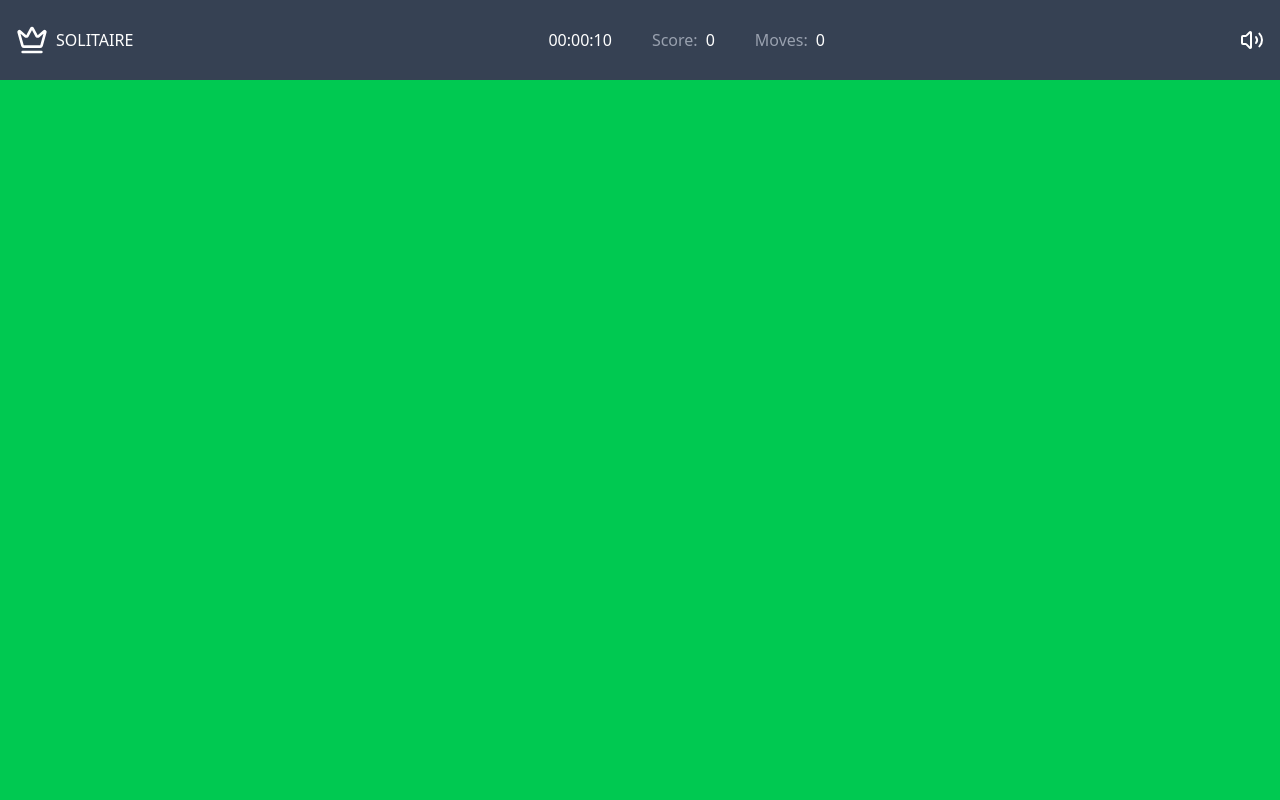
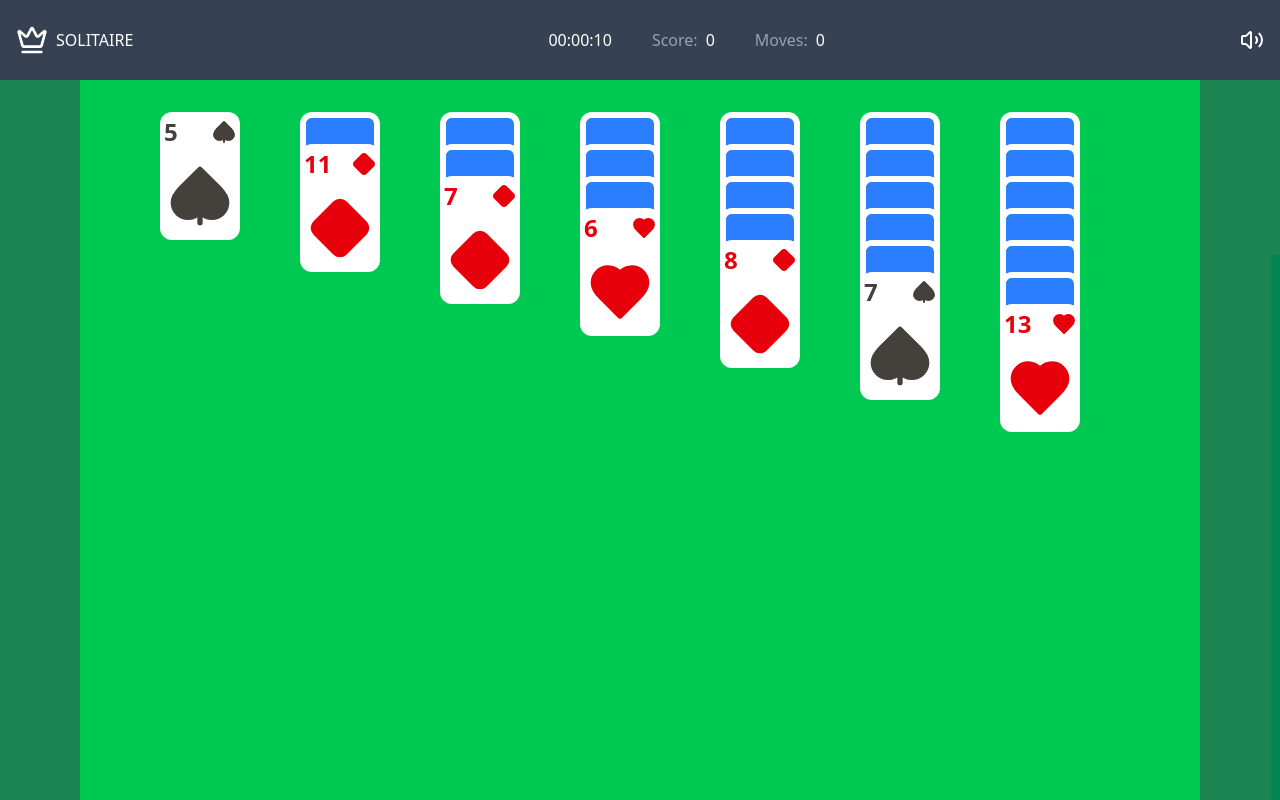
Before and after one commit to mrth2/web-game-hub, a React (Vite) app in the folder apps/solitaire/: page / in a window 1280 px wide. Built offline with nearby package versions, Linux system fonts and the light colour scheme.

Commit message:
initial tableu board with random cards

```diff
--- a/apps/solitaire/src/app/app.tsx
+++ b/apps/solitaire/src/app/app.tsx
@@ -1,12 +1,19 @@
-import Header from "../features/header/components/header"
+import Header from "../features/header/components/Header"
+import TableuBoard from "../features/tableau/components/TableuBoard"
 
 function App() {
   return (
-    <>
-      <div className="bg-green-500 h-screen w-screen text-white">
-        <Header />
+    <div className="bg-green-500 h-screen w-screen text-white flex flex-col">
+      <Header />
+
+      <div className="flex justify-between flex-1">
+        <div className="w-20 bg-gray-700/50"></div>
+        <div className="flex-1">
+          <TableuBoard />
+        </div>
+        <div className="w-20 bg-gray-700/50"></div>
       </div>
-    </>
+    </div>
   )
 }
 
--- /dev/null
+++ b/apps/solitaire/src/components/Card.tsx
@@ -0,0 +1,43 @@
+import React from "react";
+import type { Card } from "../types/card";
+import CardIcon from "./CardIcon";
+
+type CardProps = {
+  card: Card;
+  flipped?: boolean;
+}
+const Card: React.FC<CardProps> = ({ card, flipped }) => {
+  const isFlipped = flipped ?? false;
+  if (isFlipped) {
+    let even = false;
+    const grids = Array(64).fill(null).map((_, i) => {
+      let background = even ? 'var(--color-blue-400)' : 'var(--color-blue-500)';
+      even = !even;
+      if (i % 8 === 7) even = !even; // flip even on row end
+      return (
+        <div key={i} style={{ background }} />
+      );
+    });
+
+    return (
+      <div className="card bg-blue-500 border-6 border-white h-32 w-20 rounded-xl overflow-hidden">
+        <div className="grid grid-cols-8 grid-rows-8 h-full w-full">
+          {grids}
+        </div>
+      </div>
+    );
+  }
+  return (
+    <div className={`card rounded-xl bg-white h-32 w-20 p-1 flex flex-col justify-between` + (card.type === 'hearts' || card.type === 'diamonds' ? ' text-red-600' : ' text-stone-700')}>
+      <div className="flex justify-between items-center">
+        <span className="font-extrabold text-2xl">{card.value}</span>
+        <CardIcon type={card.type} />
+      </div>
+      <div className="mb-2 mx-auto">
+        <CardIcon type={card.type} size="large" />
+      </div>
+    </div>
+  )
+}
+
+export default Card;
--- /dev/null
+++ b/apps/solitaire/src/components/CardIcon.tsx
@@ -0,0 +1,23 @@
+import { ClubIcon, DiamondIcon, HeartIcon, SpadeIcon } from "lucide-react";
+import type { CardType } from "../types/card";
+
+
+type CardIconProps = {
+  type: CardType;
+  size?: 'default' | 'large';
+}
+function CardIcon(props: CardIconProps) {
+  const size = props.size === 'large' ? 64 : 24;
+  switch (props.type) {
+    case 'hearts':
+      return <HeartIcon size={size} className="text-red-600 fill-red-600" />;
+    case 'diamonds':
+      return <DiamondIcon size={size} className="text-red-600 fill-red-600" />;
+    case 'clubs':
+      return <ClubIcon size={size} className="text-stone-700 fill-stone-700" />;
+    case 'spades':
+      return <SpadeIcon size={size} className="text-stone-700 fill-stone-700" />;
+  }
+}
+
+export default CardIcon;
--- a/apps/solitaire/src/features/header/components/header.tsx
+++ b/apps/solitaire/src/features/header/components/header.tsx
@@ -1,6 +1,6 @@
 import { useEffect, useState } from "react";
 import { zeroish } from "../../../utils/zeroish";
-import { GhostButton } from "../../../components/button";
+import { GhostButton } from "../../../components/Button";
 import { CrownIcon, Volume2Icon, VolumeOffIcon } from "lucide-react";
 
 function Header() {
--- /dev/null
+++ b/apps/solitaire/src/features/tableau/components/TableuBoard.tsx
@@ -0,0 +1,32 @@
+import Card from "../../../components/Card";
+import _sample from 'lodash/sample';
+import type { CardType } from "../../../types/card";
+import React from "react";
+
+const TableuBoard: React.FC = () => {
+  const types: CardType[] = ['spades', 'hearts', 'diamonds', 'clubs'];
+  // generate 7 columms, with column #1 having 1 card, column #2 having 2 cards, etc.
+  const columns = [1, 2, 3, 4, 5, 6, 7].map((i) => ({
+    cards: Array(i).fill({
+      type: _sample(types) as CardType,
+      value: _sample([1, 2, 3, 4, 5, 6, 7, 8, 9, 10, 11, 12, 13])
+    })
+  }));
+  console.log(columns);
+
+  return (
+    <div className="tableu p-8 mx-auto max-w-5xl grid grid-cols-7 gap-5">
+      {columns.map((column) => (
+        <div className="flex flex-col w-20">
+          {column.cards.map((card, cardIndex) => (
+            <div className="first:mt-0 -mt-24">
+              <Card card={card} flipped={cardIndex !== column.cards.length - 1} />
+            </div>
+          ))}
+        </div>
+      ))}
+    </div>
+  )
+}
+
+export default TableuBoard;
```
